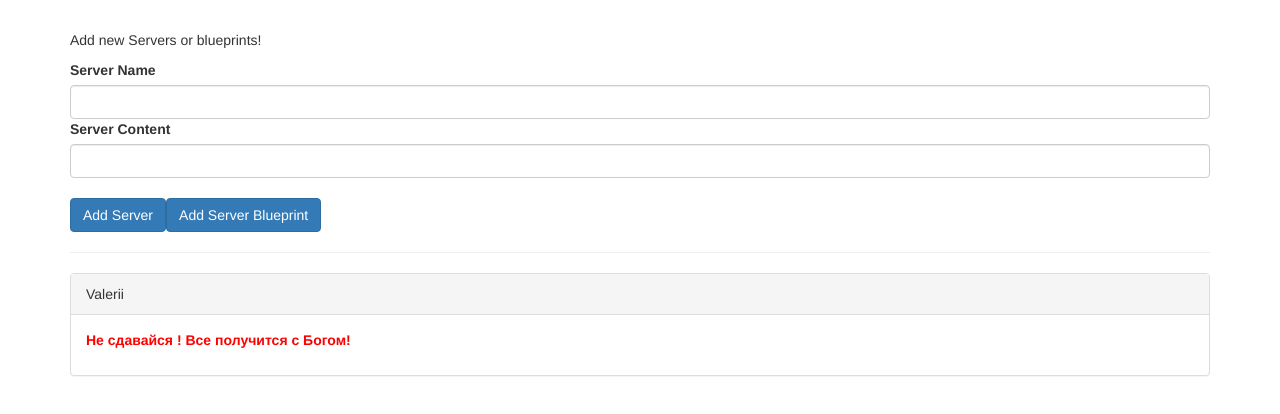
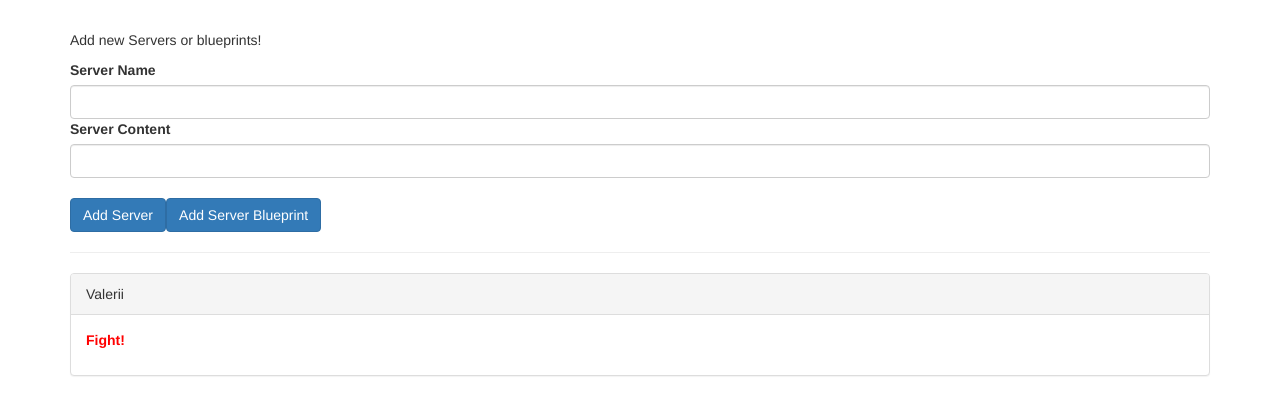
Before and after one commit to vsheva/ng-task, an Angular app: page / in a window 1280 px wide. Shown: the top 414 px of the page. Built offline with nearby package versions, Linux system fonts and the light colour scheme.

Commit message:
Refactor

```diff
--- a/src/app/app.component.ts
+++ b/src/app/app.component.ts
@@ -6,5 +6,5 @@ import { Component } from '@angular/core';
   styleUrls: ['./app.component.css']
 })
 export class AppComponent {
-  serverElements = [{type:"server", name:"Valerii",  content:"Не сдавайся ! Все получится с Богом!"}];
+  serverElements = [{type:"server", name:"Valerii",  content:"Fight!"}];
 }
```
